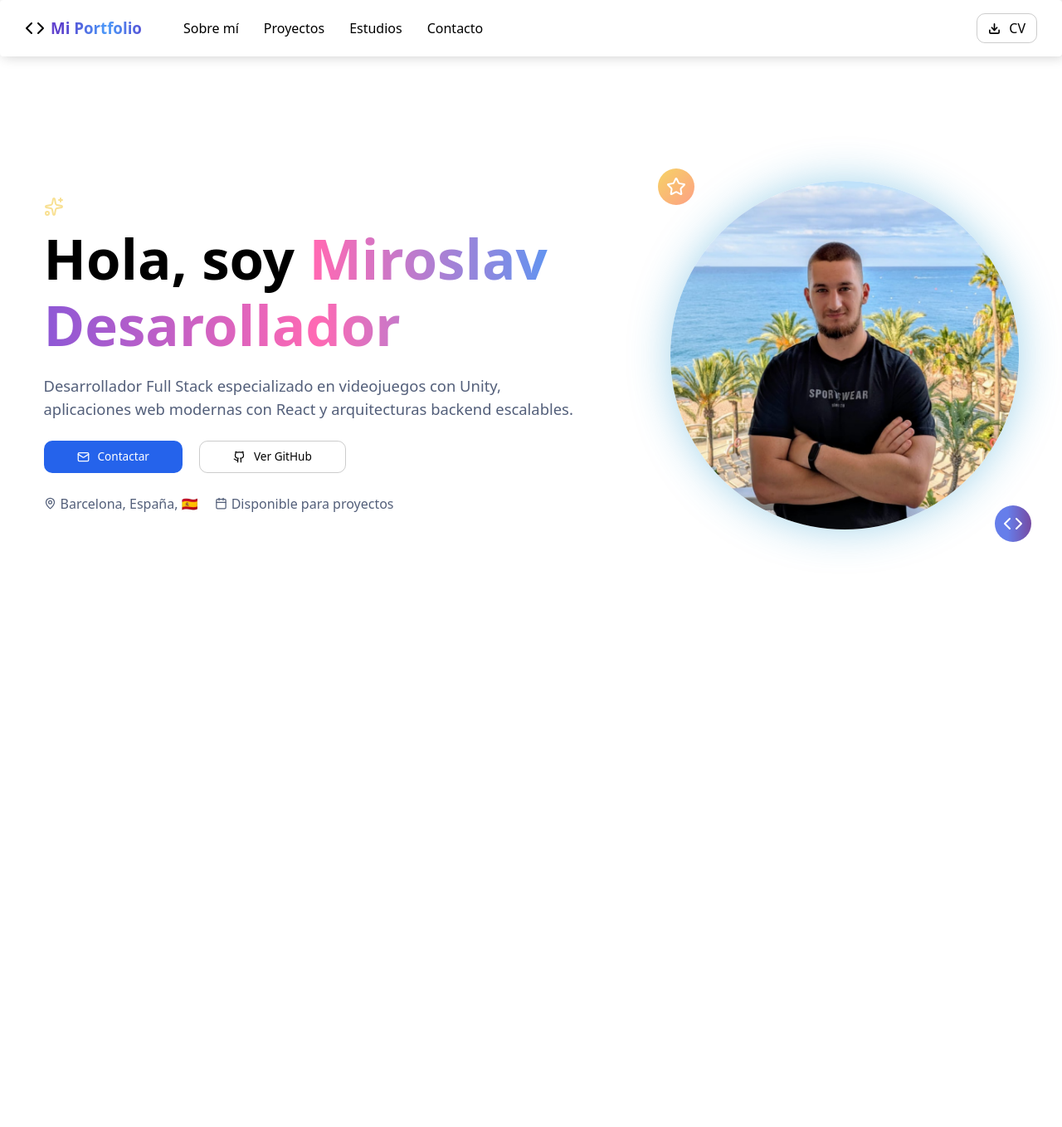
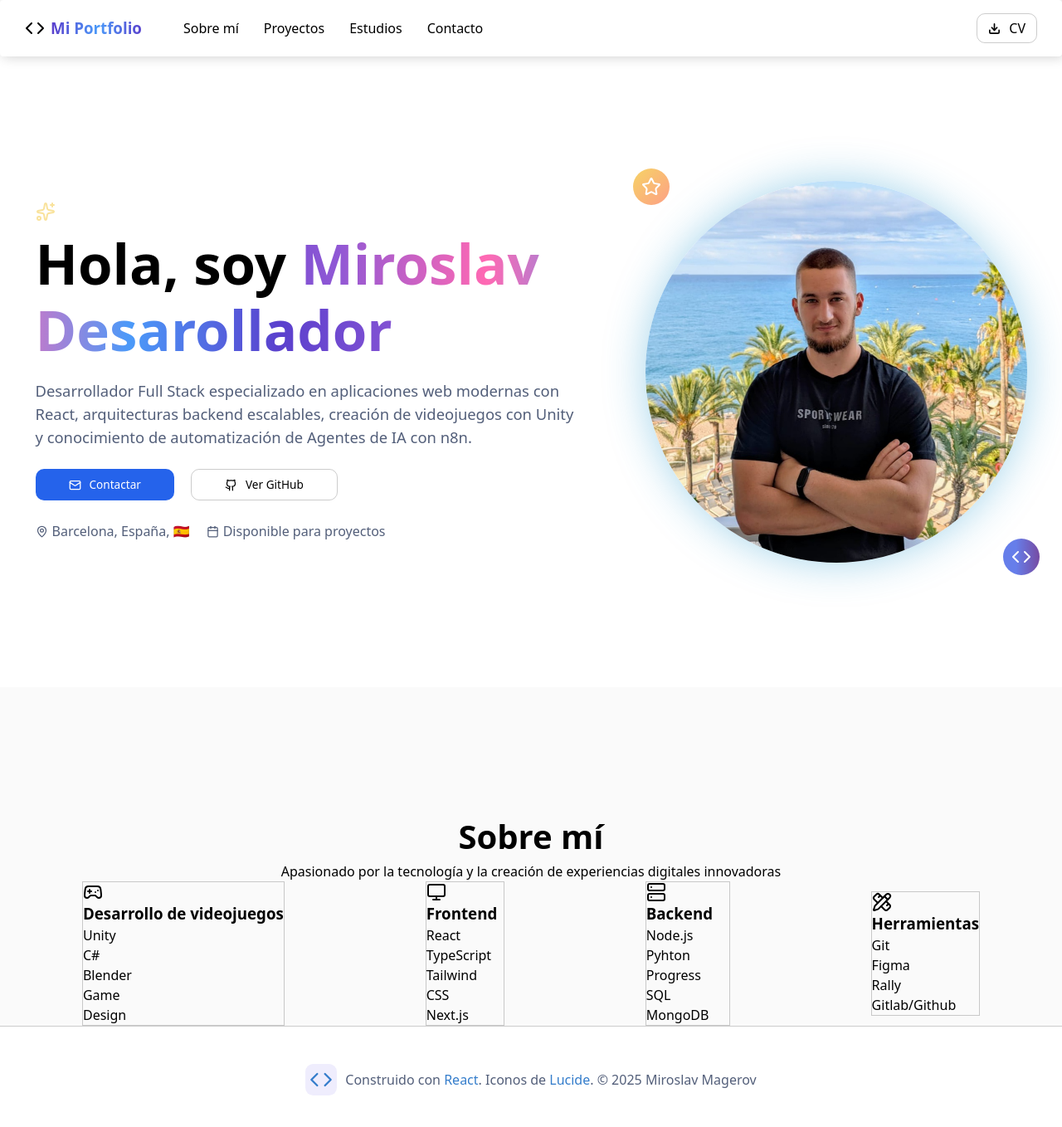
Before and after one commit to MiroslavMagerov/portfolio, a React (Vite) app: page / in a window 1280 px wide. Shown: the top 1358 px of the page at 83% size. Before the commit the page ends 800 px from the top, so only its background shows below. Built offline with nearby package versions, Linux system fonts and the light colour scheme.

Commit message:
Added footer, improved some Hero animations, added About section

```diff
--- a/src/App.tsx
+++ b/src/App.tsx
@@ -1,13 +1,17 @@
 import "./App.css";
+import Footer from "./components/Footer/Footer";
 import Hero from "./components/Hero/Hero";
 import Navbar from "./components/Navbar/Navbar";
+import SkillGroupSection from "./components/SkillGroupSection/SkillGroupSection";
 
 function App() {
   return (
-    <>
+    <div className='page-content'>
       <Navbar />
       <Hero />
-    </>
+      <SkillGroupSection />
+      <Footer />
+    </div>
   );
 }
 
--- /dev/null
+++ b/src/components/Footer/Footer.css
@@ -0,0 +1,27 @@
+.footer__container {
+  display: flex;
+  justify-content: center;
+  padding: 45px 0;
+  gap: 10px;
+  border-top: 1px solid var(--var-color-borde-gris);
+  align-items: center;
+}
+
+.footer__icon-div {
+  padding: 5px;
+  background-color: #efedfd;
+  border-radius: 25%;
+}
+
+.footer__icon {
+  color: var(--var-color-links-hover);
+}
+
+.footer__text {
+  color: var(--var-color-texto-secundario);
+}
+
+.text__key-word {
+  font-weight: 500;
+  color: var(--var-color-links-hover);
+}
--- /dev/null
+++ b/src/components/Footer/Footer.tsx
@@ -0,0 +1,19 @@
+import { Code } from "lucide-react";
+import "./Footer.css";
+
+function Footer() {
+  return (
+    <footer className='footer__container'>
+      <div className='footer__icon-div'>
+        <Code size={28} className='icon footer__icon' />
+      </div>
+      <p className='footer__text'>
+        Construido con <span className='text__key-word'>React</span>. Iconos de{" "}
+        <span className='text__key-word'>Lucide</span>. &copy; 2025 Miroslav
+        Magerov
+      </p>
+    </footer>
+  );
+}
+
+export default Footer;
--- a/src/components/Hero/Hero.css
+++ b/src/components/Hero/Hero.css
@@ -9,7 +9,19 @@
 .hero__content {
   flex: 1;
   max-width: 650px;
-  animation: fadeInUp 0.8s ease-out;
+  animation: fadeInUp 1.1s ease-out;
+  animation-fill-mode: both;
+}
+
+@keyframes fadeInUp {
+  from {
+    opacity: 0;
+    transform: translateY(45px);
+  }
+  to {
+    opacity: 1;
+    transform: translateY(0);
+  }
 }
 
 .hero__title-icon {
@@ -115,16 +127,29 @@
   color: var(--var-color-texto-secundario);
 }
 
-.hero__image {
+.images__container {
   position: relative;
   display: inline-block;
+  animation: fadeInLeft 1.1s ease-out;
+  animation-fill-mode: both;
 }
 
 .hero__personal-image {
   border-radius: 50%;
-  max-width: 420px;
+  max-width: 460px;
   display: block;
   box-shadow: 0 0 50px rgba(29, 150, 206, 0.4);
+}
+
+@keyframes fadeInLeft {
+  from {
+    opacity: 0;
+    transform: translateX(45px);
+  }
+  to {
+    opacity: 1;
+    transform: translateX(0);
+  }
 }
 
 .image__icon {
--- a/src/components/Hero/Hero.tsx
+++ b/src/components/Hero/Hero.tsx
@@ -12,16 +12,16 @@ import "./Hero.css";
 
 function Hero() {
   return (
-    <section className='section__hero'>
+    <main className='section__hero'>
       <div className='hero__content'>
         <Sparkles className='icon hero__title-icon' />
         <h1 className='hero__title'>
           Hola, soy <em>Miroslav Desarollador</em>
         </h1>
         <p className='hero__description'>
-          Desarrollador Full Stack especializado en videojuegos con Unity,
-          aplicaciones web modernas con React y arquitecturas backend
-          escalables.
+          Desarrollador Full Stack especializado en aplicaciones web modernas
+          con React, arquitecturas backend escalables, creación de videojuegos
+          con Unity y conocimiento de automatización de Agentes de IA con n8n.
         </p>
         <div className='hero__buttons'>
           <a className='hero__button button-contact'>
@@ -43,7 +43,7 @@ function Hero() {
           </div>
         </div>
       </div>
-      <div className='hero__image'>
+      <div className='images__container'>
         <img
           className='hero__personal-image'
           src={profilePic}
@@ -56,7 +56,7 @@ function Hero() {
           <Code />
         </div>
       </div>
-    </section>
+    </main>
   );
 }
 
--- a/src/components/Navbar/Navbar.css
+++ b/src/components/Navbar/Navbar.css
@@ -25,17 +25,48 @@
   cursor: pointer;
 }
 
-.main__code-icon {
+.navbar__icon-container {
   position: relative;
+  display: flex;
   align-items: center;
   justify-content: center;
   border-radius: 9999px;
+}
+
+.navbar__icon-container::before {
+  content: "";
+  position: absolute;
+  top: 50%;
+  left: 50%;
+  transform: translate(-50%, -50%);
+  border-radius: 9999px;
+  width: 0;
+  height: 0;
+  background: radial-gradient(
+    circle,
+    rgba(148, 234, 245, 0.15) 20%,
+    rgba(148, 234, 245, 0.1) 60%,
+    rgba(148, 234, 245, 0.02) 90%,
+    transparent 100%
+  );
+  transition: all var(--var-tiempo-animacion-estandar) ease-in-out;
+  z-index: -1;
+}
+
+.navbar__main:hover .navbar__icon-container::before {
+  width: 40px;
+  height: 40px;
+}
+
+.main__code-icon {
+  position: relative;
+  border-radius: 9999px;
+  z-index: 2;
   transition: all var(--var-tiempo-animacion-estandar) ease-in-out;
 }
 
 .navbar__main:hover .main__code-icon {
-  transform: scale(1.2) rotate(10deg);
-  background-color: rgba(148, 234, 245, 0.15);
+  transform: scale(1.1) rotate(8deg);
 }
 
 .main__title {
--- a/src/components/Navbar/Navbar.tsx
+++ b/src/components/Navbar/Navbar.tsx
@@ -1,26 +1,28 @@
 import { Code, Download } from "lucide-react";
 import "./Navbar.css";
 
-const Navbar = () => {
+function Navbar() {
   return (
-    <header className="navbar">
-      <div className="navbar__div">
-        <div className="navbar__main">
-          <Code className="main__code-icon icon" />
-          <h3 className="main__title">Mi Portfolio</h3>
+    <header className='navbar'>
+      <div className='navbar__div'>
+        <div className='navbar__main'>
+          <div className='navbar__icon-container'>
+            <Code className='main__code-icon icon' />
+          </div>
+          <h3 className='main__title'>Mi Portfolio</h3>
         </div>
 
-        <ul className="navbar__list">
-          <li className="list__list-item">Sobre mí</li>
-          <li className="list__list-item">Proyectos</li>
-          <li className="list__list-item">Estudios</li>
-          <li className="list__list-item">Contacto</li>
+        <ul className='navbar__list'>
+          <li className='list__list-item'>Sobre mí</li>
+          <li className='list__list-item'>Proyectos</li>
+          <li className='list__list-item'>Estudios</li>
+          <li className='list__list-item'>Contacto</li>
         </ul>
-        <div className="navbar__cv-download">
-          <a className="cv-download__button">
+        <div className='navbar__cv-download'>
+          <a className='cv-download__button'>
             <Download
               strokeWidth={2.7}
-              className="icon button__download-icon"
+              className='icon button__download-icon'
               size={15}
             />
             CV
@@ -29,6 +31,6 @@ const Navbar = () => {
       </div>
     </header>
   );
-};
+}
 
 export default Navbar;
--- /dev/null
+++ b/src/components/SkillGroupSection/SkillGroup/SkillGroup.css
@@ -0,0 +1,12 @@
+.skills__skill {
+  border: 1px solid var(--var-color-borde-gris);
+}
+
+.content__list {
+  list-style: none;
+  width: 100%;
+}
+
+.list__skill-item {
+  width: 15%;
+}
--- /dev/null
+++ b/src/components/SkillGroupSection/SkillGroup/SkillGroup.tsx
@@ -0,0 +1,30 @@
+import React from "react";
+import "./SkillGroup.css";
+
+type SkillGroupProps = {
+  icon: React.ComponentType;
+  title: string;
+  skills: string[];
+};
+
+function SkillGroup({ icon: Icon, title, skills }: SkillGroupProps) {
+  return (
+    <div className='skills__skill'>
+      <div className='skill__header'>
+        <Icon />
+        <h3 className='skill__title'>{title}</h3>
+      </div>
+      <div className='skill__content'>
+        <ul className='content__list'>
+          {skills.map((skill, index) => (
+            <li key={index} className='list__skill-item'>
+              {skill}
+            </li>
+          ))}
+        </ul>
+      </div>
+    </div>
+  );
+}
+
+export default SkillGroup;
--- /dev/null
+++ b/src/components/SkillGroupSection/SkillGroupSection.css
@@ -0,0 +1,25 @@
+.container__about {
+  width: 100%;
+  display: flex;
+  padding-top: 150px;
+  flex-direction: column;
+  justify-content: center;
+  align-items: center;
+  background-color: #fafafa;
+}
+
+.about__header {
+  text-align: center;
+}
+
+.about__title {
+  font-size: 2.5rem;
+}
+
+.about__skills {
+  width: 90%;
+  display: flex;
+  justify-content: space-around;
+  align-items: center;
+  gap: 100px;
+}
--- /dev/null
+++ b/src/components/SkillGroupSection/SkillGroupSection.tsx
@@ -0,0 +1,41 @@
+import { Gamepad2, Monitor, PencilRuler, Server } from "lucide-react";
+import SkillGroup from "./SkillGroup/SkillGroup";
+import "./SkillGroupSection.css";
+
+function SkillGroupSection() {
+  return (
+    <section className='container__about'>
+      <div className='about__header'>
+        <h2 className='about__title'>Sobre mí</h2>
+        <p>
+          Apasionado por la tecnología y la creación de experiencias digitales
+          innovadoras
+        </p>
+      </div>
+      <div className='about__skills'>
+        <SkillGroup
+          icon={Gamepad2}
+          title='Desarrollo de videojuegos'
+          skills={["Unity", "C#", "Blender", "Game Design"]}
+        />
+        <SkillGroup
+          icon={Monitor}
+          title='Frontend'
+          skills={["React", "TypeScript", "Tailwind CSS", "Next.js"]}
+        />
+        <SkillGroup
+          icon={Server}
+          title='Backend'
+          skills={["Node.js", "Pyhton", "Progress SQL", "MongoDB"]}
+        />
+        <SkillGroup
+          icon={PencilRuler}
+          title='Herramientas'
+          skills={["Git", "Figma", "Rally", "Gitlab/Github"]}
+        />
+      </div>
+    </section>
+  );
+}
+
+export default SkillGroupSection;
```
